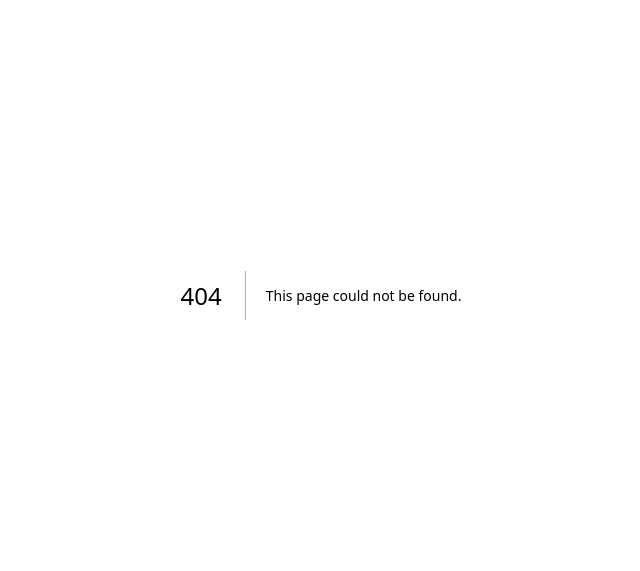
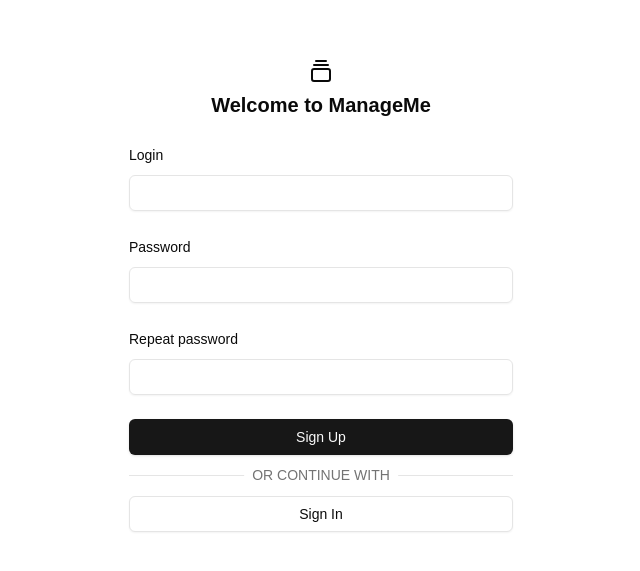
Before and after one commit to DomZem/manage-me, a Next.js app: page /sign-up in a window 1280 px wide. Before the commit this address had no page. Shown: the part 105-676 px from the top of the page, without its empty margins (319-959 px from the left). Built offline with nearby package versions, Linux system fonts and the light colour scheme.

Commit message:
feat(auth): added sign up page with form

```diff
--- /dev/null
+++ b/app/sign-up/page.tsx
@@ -0,0 +1,11 @@
+import { SignUpForm } from '@/components/features/auth/sign-up-form';
+
+export default function SignUpPage() {
+	return (
+		<div className='bg-background flex min-h-svh flex-col items-center justify-center gap-6 p-6 md:p-10'>
+			<div className='w-full max-w-sm'>
+				<SignUpForm />
+			</div>
+		</div>
+	);
+}
--- /dev/null
+++ b/components/features/auth/sign-up-form.tsx
@@ -0,0 +1,110 @@
+'use client';
+
+import { zodResolver } from '@hookform/resolvers/zod';
+import { useForm } from 'react-hook-form';
+import Link from 'next/link';
+import { type z } from 'zod';
+import { signUpSchema } from '@/common/validation/auth';
+import { cn } from '@/lib/utils';
+import { Form, FormControl, FormField, FormItem, FormLabel, FormMessage } from '@/components/ui/form';
+import { Input } from '@/components/ui/input';
+import { Button } from '@/components/ui/button';
+import { GalleryVerticalEnd } from 'lucide-react';
+import { useRouter } from 'next/navigation';
+import { OrSeparator } from '@/components/ui/or-separator';
+import { useSignUp } from '@/hooks/auth/useSignUp';
+
+export const SignUpForm = () => {
+	const router = useRouter();
+
+	const form = useForm<z.infer<typeof signUpSchema>>({
+		resolver: zodResolver(signUpSchema),
+		defaultValues: {
+			login: '',
+			password: '',
+			repeatPassword: '',
+			image: null,
+			role: 'developer',
+		},
+	});
+
+	const signUp = useSignUp({
+		onSuccess: () => {
+			router.push('/projects');
+		},
+	});
+
+	const handleSignUp = async (data: z.infer<typeof signUpSchema>) => {
+		await signUp.mutateAsync(data);
+	};
+
+	return (
+		<div className={cn('flex flex-col gap-6')}>
+			<div className='flex flex-col items-center gap-2'>
+				<Link href='/' className='flex flex-col items-center gap-2 font-medium'>
+					<GalleryVerticalEnd />
+					<span className='sr-only'>ManageMe</span>
+				</Link>
+				<h1 className='text-xl font-bold'>Welcome to ManageMe</h1>
+			</div>
+
+			<Form {...form}>
+				<form onSubmit={form.handleSubmit(handleSignUp)} className='space-y-6'>
+					<FormField
+						control={form.control}
+						name='login'
+						render={({ field }) => (
+							<FormItem>
+								<FormLabel>Login</FormLabel>
+								<FormControl>
+									<Input placeholder='' {...field} />
+								</FormControl>
+								<FormMessage />
+							</FormItem>
+						)}
+					/>
+
+					<FormField
+						control={form.control}
+						name='password'
+						render={({ field }) => (
+							<FormItem>
+								<FormLabel>Password</FormLabel>
+								<FormControl>
+									<Input type='password' placeholder='' {...field} />
+								</FormControl>
+								<FormMessage />
+							</FormItem>
+						)}
+					/>
+
+					<FormField
+						control={form.control}
+						name='repeatPassword'
+						render={({ field }) => (
+							<FormItem>
+								<FormLabel>Repeat password</FormLabel>
+								<FormControl>
+									<Input type='password' placeholder='' {...field} />
+								</FormControl>
+								<FormMessage />
+							</FormItem>
+						)}
+					/>
+
+					<div className='flex flex-col gap-4'>
+						<Button className='w-full capitalize' type='submit' disabled={form.formState.isSubmitting}>
+							{form.formState.isSubmitting ? 'signing in...' : 'sign up'}
+						</Button>
+
+						<OrSeparator />
+
+						<Button asChild className='w-full capitalize' variant='outline' type='button'>
+							<Link href='/'>sign in</Link>
+						</Button>
+					</div>
+				</form>
+			</Form>
+		</div>
+	);
+};
--- /dev/null
+++ b/hooks/auth/useSignUp.tsx
@@ -0,0 +1,42 @@
+import { useMutation } from '@tanstack/react-query';
+import { useToast } from '../use-toast';
+import type { z } from 'zod';
+import type { signUpSchema } from '@/common/validation/auth';
+
+export const useSignUp = ({ onSuccess }: { onSuccess?: () => void }) => {
+	const { toast } = useToast();
+
+	return useMutation({
+		mutationFn: async (data: z.infer<typeof signUpSchema>) => {
+			const res = await fetch('/api/auth/sign-up', {
+				method: 'POST',
+				headers: {
+					'Content-Type': 'application/json',
+				},
+				body: JSON.stringify(data),
+			});
+
+			if (!res.ok) {
+				const data = await res.json();
+				throw new Error(data.message || 'Failed to sign up');
+			}
+
+			return res.json();
+		},
+		onSuccess: () => {
+			toast({
+				title: 'Success',
+				description: 'You have successfully signed up',
+			});
+
+			onSuccess?.();
+		},
+		onError: (error) => {
+			toast({
+				title: 'Error',
+				description: error instanceof Error ? error.message : 'An unexpected error occurred',
+				variant: 'destructive',
+			});
+		},
+	});
+};
```
